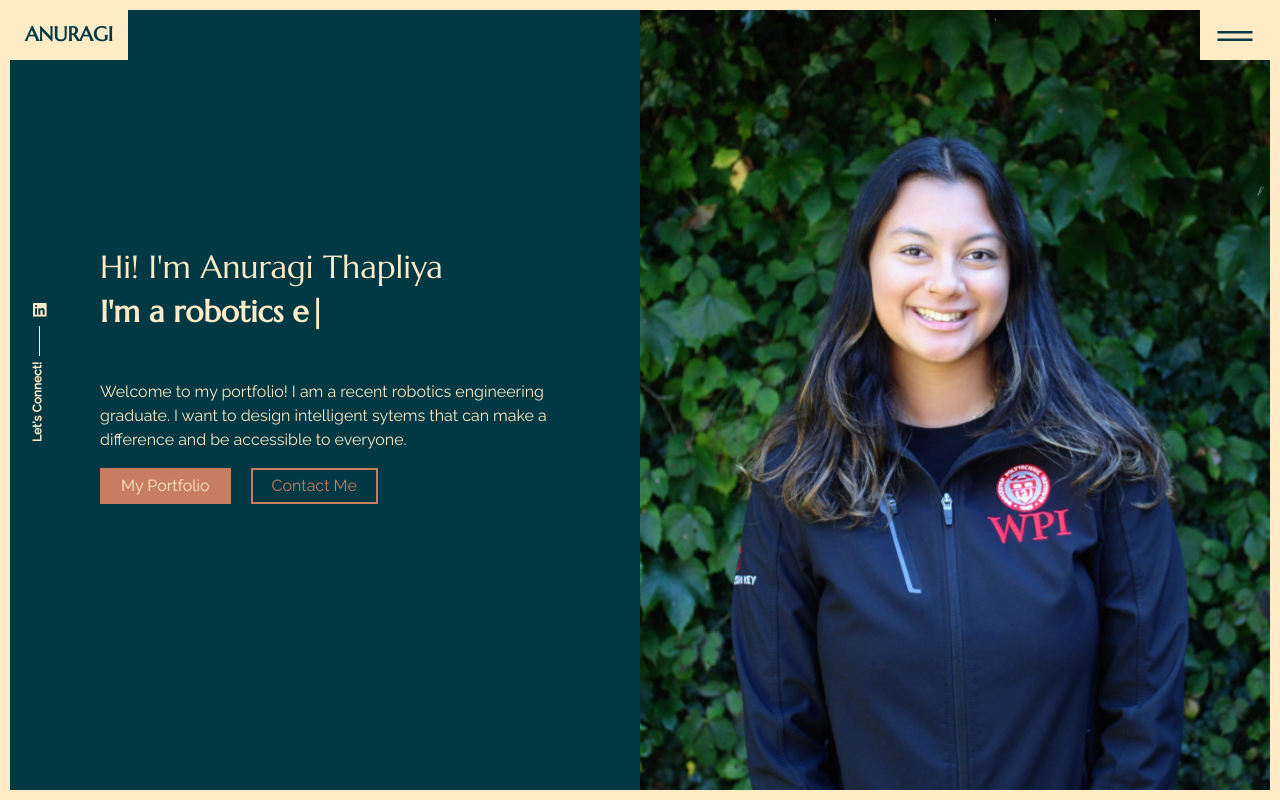
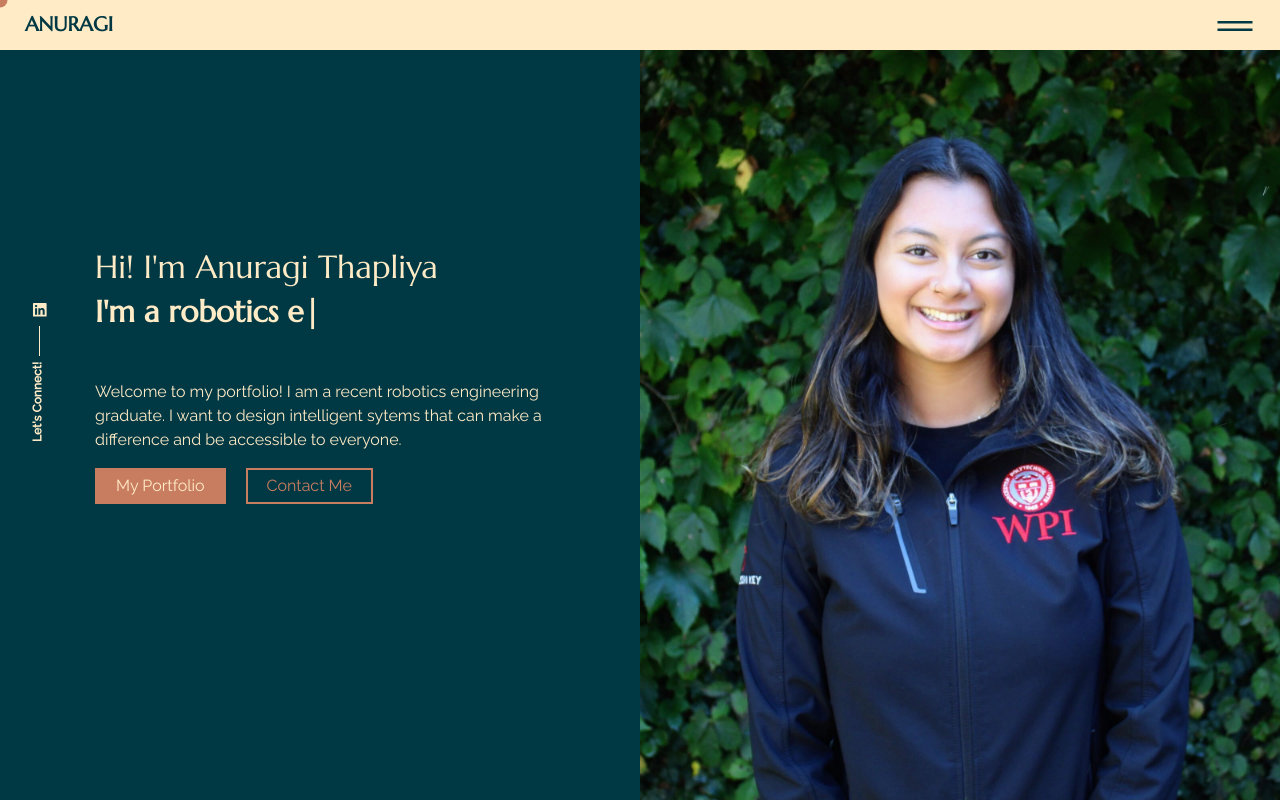
Before and after one commit to athapliya/PortfolioWebsite, a React (Create React App) app: page / in a window 1280 px wide. Built offline with nearby package versions, Linux system fonts and the light colour scheme.

Commit message:
changed border styling

```diff
--- a/src/header/index.js
+++ b/src/header/index.js
@@ -60,10 +60,10 @@ const Headermain = () => {
           </div>
         </div>
       </header>
-      <div className="br-top"></div>
+      {/* <div className="br-top"></div>
       <div className="br-bottom"></div>
       <div className="br-left"></div>
-      <div className="br-right"></div>
+      <div className="br-right"></div> */}
 
     </>
   );
--- a/src/header/style.css
+++ b/src/header/style.css
@@ -1,7 +1,8 @@
 .site__header {
-    top: 10px;
+    top: 0px;
     padding-left: 10px;
     padding-right: 10px;
+    background-color: var(--text-color);
 }
 
 .menu__button {
--- a/src/index.css
+++ b/src/index.css
@@ -20,7 +20,7 @@
 
 html,
 body {
-    height: 100%;
+    /* height: 100%; */
 }
 
 body {
@@ -34,8 +34,8 @@ body {
     -webkit-font-smoothing: antialiased;
     -moz-osx-font-smoothing: grayscale;
     padding-top: 60px;
-    border-left: 10px solid var(--primary-color);
-    border-right: 10px solid var(--primary-color);
+    /* border-left: 10px solid var(--primary-color);
+    border-right: 10px solid var(--primary-color); */
 }
 
 ul {
```
